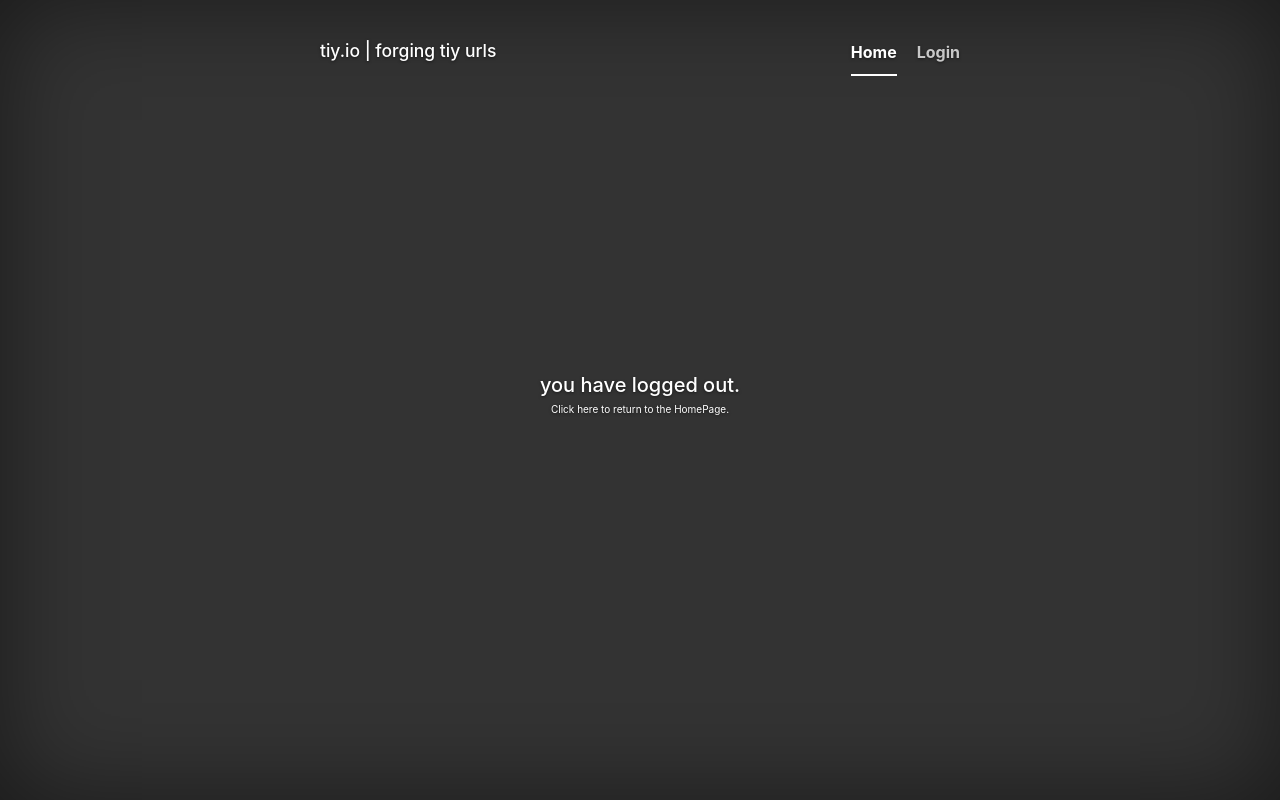
After one commit to JermaineKee/urly-bird, a Django app: template urlybird/bookmarks/templates/bookmarks/logout.html in a window 1280 px wide. The commit adds this page. Run offline with Django 3.2, Linux system fonts and the light colour scheme; the template is opened without the code that fills it, so the values that code supplies are empty; some libraries are stand-ins or nearby versions.

Commit message:
login HTMLs, urls, views

```diff
--- a/urlybird/bookmarks/templates/bookmarks/loggedin.html
+++ b/urlybird/bookmarks/templates/bookmarks/loggedin.html
@@ -2,7 +2,7 @@
 
 {% block content %}
 
-  <h2>H1 {{username}} Logged in!</h2>
+  <h2>Hi {{username}}, you are Logged In!</h2>
   <p>Click <a href="/accounts/logout/">here</a> to logout.</p>
 
 {% endblock %}
--- /dev/null
+++ b/urlybird/bookmarks/templates/bookmarks/logout.html
@@ -0,0 +1,8 @@
+{% extends 'bookmarks/base.html' %}
+
+{% block content %}
+
+  <h2>you have logged out.</h2>
+  <p>Click <a href="index">here</a> to return to the HomePage.</p>
+
+{% endblock %}
```
